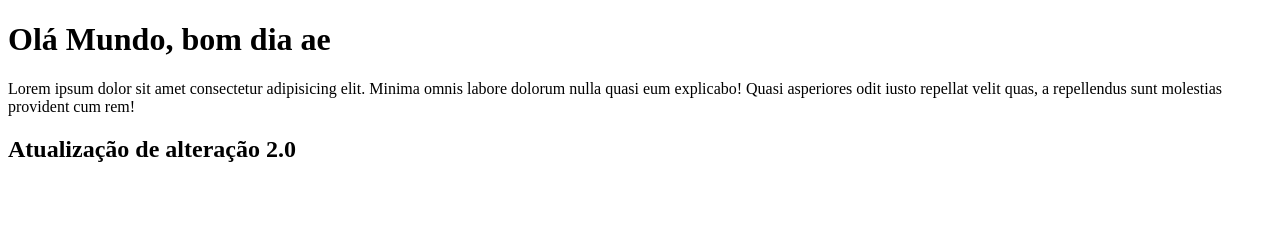
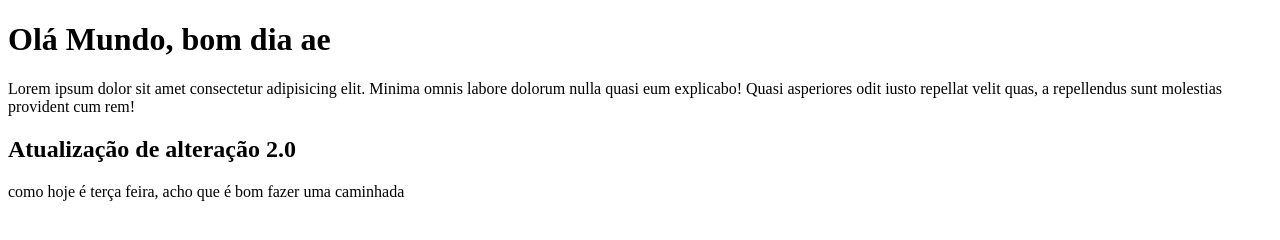
Before and after one commit to rodrigo-bispo/Cypress, a plain HTML site: page index.html in a window 1280 px wide. Drawn offline with Linux system fonts and the light colour scheme.

Commit message:
caminhada

```diff
--- a/index.html
+++ b/index.html
@@ -16,5 +16,7 @@
 
         <h2> Atualização de alteração 2.0</h2>
 
+        <p> como hoje é terça feira, acho que é bom fazer uma caminhada</p>
+
 </body>
 </html>
```
